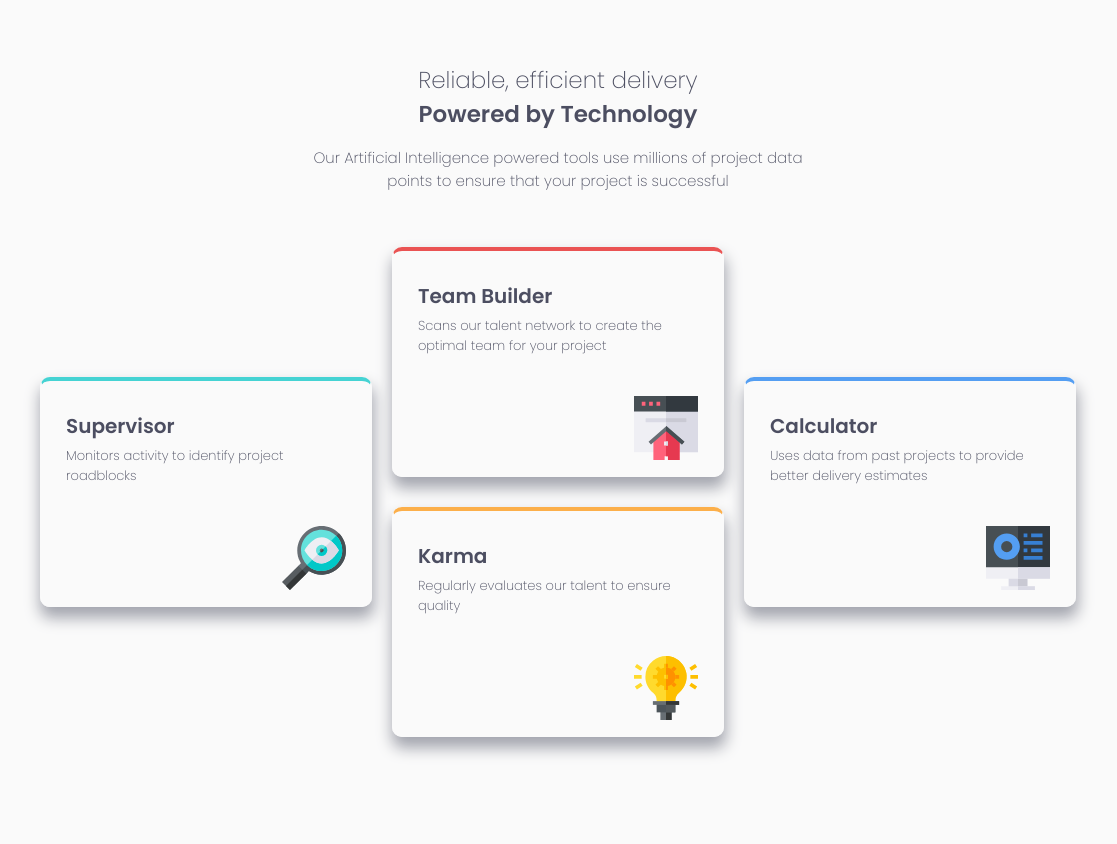
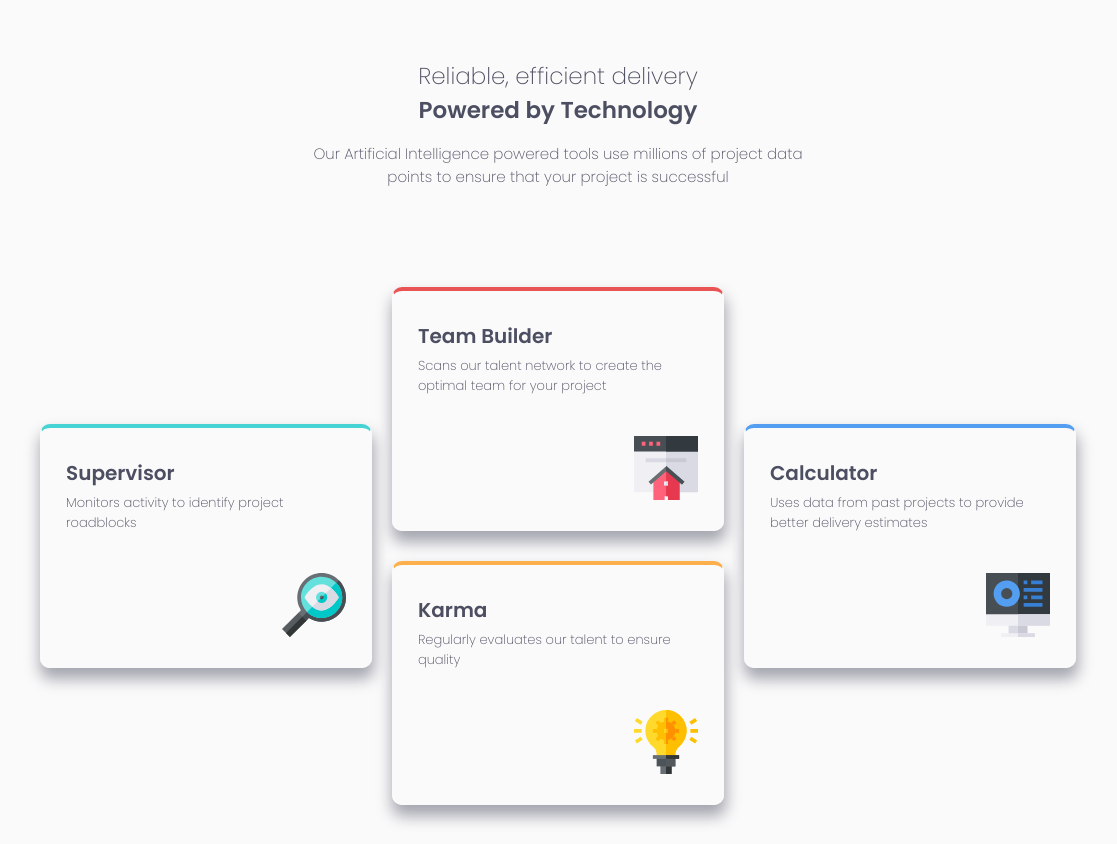
Before and after one commit to whiteknight-dev/Four-Card-Section-FM, a plain HTML site: page index.html in a window 1536 px wide. Shown: the whole page, without its empty margins (210-1327 px from the left). Drawn offline with Linux system fonts and the light colour scheme.

Commit message:
Added some fixes

```diff
--- a/index.html
+++ b/index.html
@@ -19,39 +19,41 @@
 </head>
 <body>
 
+  <header class="introduction">
+    <h1>
+      <span>Reliable, efficient delivery</span>
+      <span class="bold">Powered by Technology</span>
+    </h1>
+    <p>Our Artificial Intelligence powered tools use millions of project data points to ensure that your project is successful</p>
+  </header>
+
   <main class="main">
-
-    <article class="introduction">
-      <h2>Reliable, efficient delivery</h2>
-      <h2 class="bold">Powered by Technology</h2>
-      <p>Our Artificial Intelligence powered tools use millions of project data points to ensure that your project is successful</p>
-    </article>
 
     <section class="cards">
 
-      <article class="card card__cyan">
+      <div class="card card__cyan">
         <h3 class="card__title">Supervisor</h3>
         <p class="card__description">Monitors activity to identify project roadblocks</p>
         <img class="card__img" src="images/icon-supervisor.svg" alt="">
-      </article>
+      </div>
 
-      <article class="card card__red">
+      <div class="card card__red">
         <h3 class="card__title">Team Builder</h3>
         <p class="card__description">Scans our talent network to create the optimal team for your project</p>
         <img class="card__img" src="images/icon-team-builder.svg" alt="">
-      </article>
+      </div>
 
-      <article class="card card__orange">
+      <div class="card card__orange">
         <h3 class="card__title">Karma</h3>
         <p class="card__description">Regularly evaluates our talent to ensure quality</p>
         <img class="card__img" src="images/icon-karma.svg" alt="">
-      </article>
+      </div>
 
-      <article class="card card__blue">
+      <div class="card card__blue">
         <h3 class="card__title">Calculator</h3>
         <p class="card__description">Uses data from past projects to provide better delivery estimates</p>
         <img class="card__img" src="images/icon-calculator.svg" alt="">
-      </article>
+      </div>
 
     </section>
 
--- a/styles.css
+++ b/styles.css
@@ -23,7 +23,7 @@ body {
   background-color: var(--very-light-gray);
 }
 
-.main {
+.main, .introduction {
   display: flex;
   flex-direction: column;
   align-items: center;
@@ -31,12 +31,16 @@ body {
   margin: 4.4rem auto;
 }
 
-.introduction h2{
+.introduction h1{
   margin-bottom: 0;
   font-size: 2.3rem;
   font-weight: 200;
   color: var(--very-dark-blue);
   text-align: center;
+}
+
+.introduction h1 > span {
+  display: block;
 }
 
 .introduction .bold {
@@ -116,30 +120,28 @@ body {
 
   .cards {
     display: grid;
-    grid-template-rows: repeat(4, 13rem);
-    grid-template-columns: 1fr 1fr 1fr;
+    grid-template-rows: repeat(2, 1fr);
+    grid-template-columns: repeat(3, 1fr);
+    grid-template-areas:
+    "supervisor team calculator"
+    "supervisor karma calculator";
   }
 
   .card__cyan {
-    order: 1;
-    grid-row: 2 / 4;
+    grid-area: supervisor;
+    align-self: center;
   }
 
   .card__red {
-    order: 2;
-    grid-column: 2 / 3;
-    grid-row: 1 / 3;
+    grid-area: team;
   }
 
   .card__orange {
-    order: 4;
-    grid-column: 2 / 3;
-    grid-row: 3 / 5;
+    grid-area: karma;
   }
 
   .card__blue {
-    order: 3;
-    grid-column: 3 / 4;
-    grid-row: 2 / 4;
+    grid-area: calculator;
+    align-self: center;
   }
 }
```
Also changed, not shown: 1 other file.
